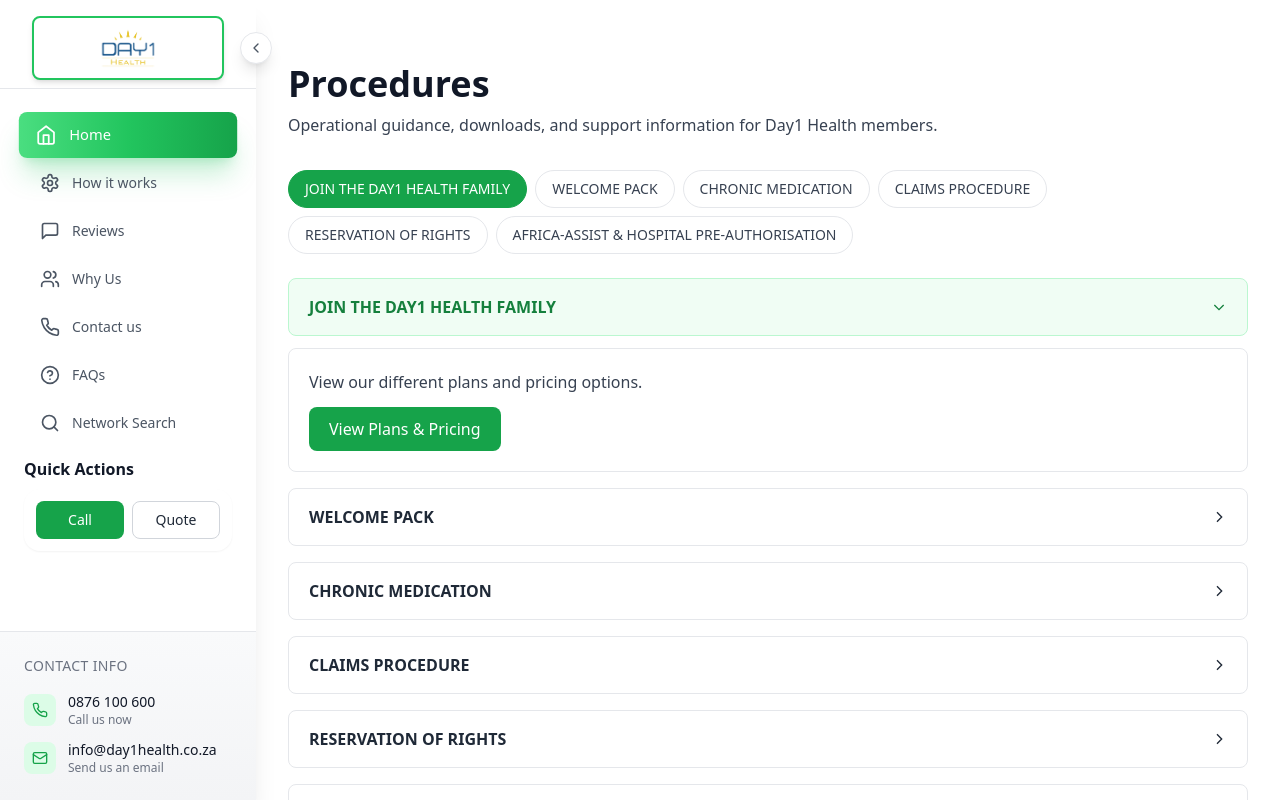
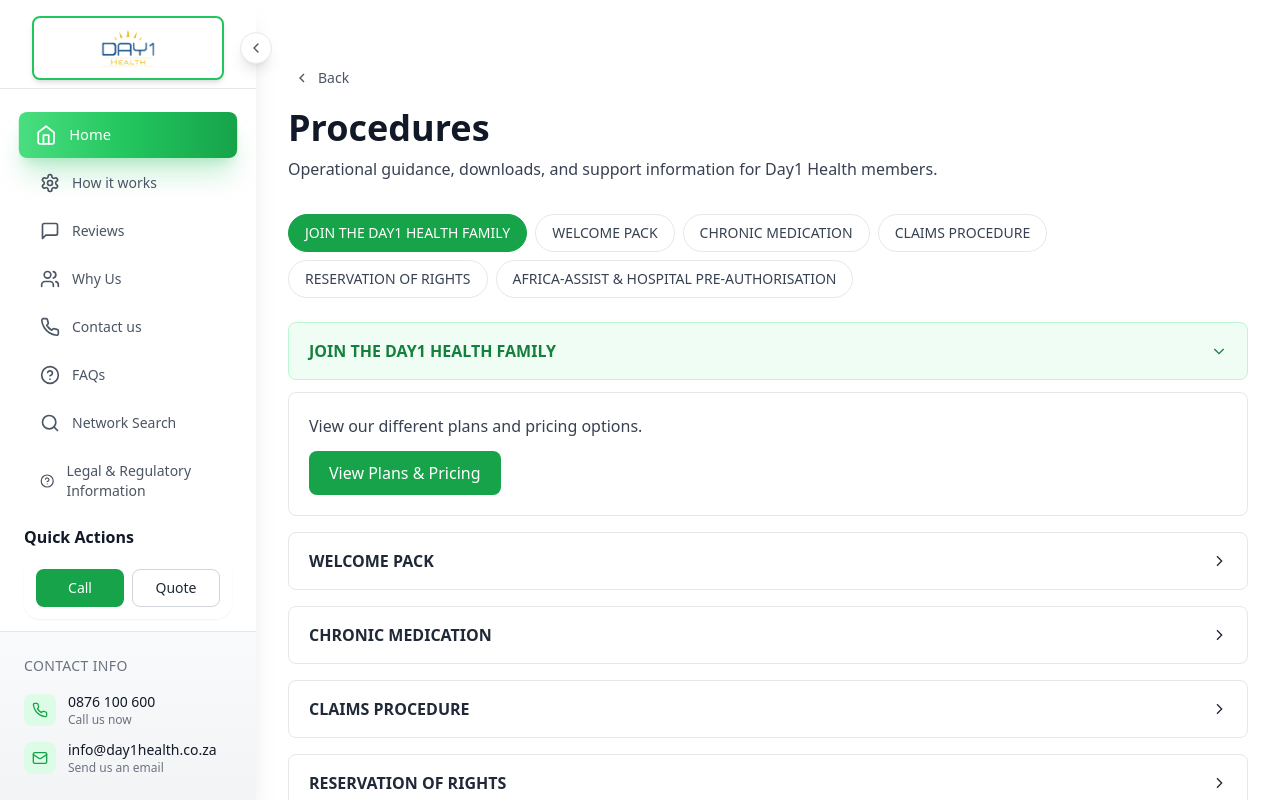
Before and after one commit to TheoDuToit1/day1health, a React (Vite) app: page /procedures in a window 1280 px wide. Shown: the top 800 px of the page. Built offline with nearby package versions, Linux system fonts and the light colour scheme.

Commit message:
changed a lot

```diff
--- a/src/components/Header.tsx
+++ b/src/components/Header.tsx
@@ -47,6 +47,7 @@ const Header: React.FC<HeaderProps> = ({ activeSection, onNavigate, isSidebarCol
     { id: 'contact', label: 'Contact us', icon: Phone },
     { id: 'faqs', label: 'FAQs', icon: HelpCircle },
     { id: 'network-search', label: 'Network Search', icon: Search },
+    { id: 'legal', label: 'Legal & Regulatory Information', icon: HelpCircle },
   ];
 
   useEffect(() => {
@@ -203,6 +204,28 @@ const Header: React.FC<HeaderProps> = ({ activeSection, onNavigate, isSidebarCol
                         ))}
                       </ul>
                     </div>
+                  </li>
+                );
+              }
+              if (item.id === 'legal') {
+                return (
+                  <li key={item.id}>
+                    <a
+                      href="/regulatory-information"
+                      className={baseClasses}
+                      style={{
+                        transition: '0.5s cubic-bezier(0.4, 0, 0.2, 1), transform 0.3s cubic-bezier(0.34, 1.56, 0.64, 1)'
+                      }}
+                    >
+                      <item.icon className={`transition-all duration-500 ease-in-out transform w-5 h-5 ${
+                        isActive ? 'text-white' : 'group-hover:scale-110'
+                      }`} />
+                      {!isSidebarCollapsed && (
+                        <span className="font-medium text-sm transition-all duration-500 ease-in-out">
+                          {item.label}
+                        </span>
+                      )}
+                    </a>
                   </li>
                 );
               }
--- a/src/components/ProceduresPage.tsx
+++ b/src/components/ProceduresPage.tsx
@@ -213,6 +213,28 @@ function ProceduresPage() {
             <section className={`transition-colors duration-300 ${isDark ? 'bg-gray-950' : 'bg-white'}`}>
               <div className="max-w-5xl mx-auto px-4 sm:px-6 lg:px-8 py-16">
                 <header className="mb-8">
+                  {/* Back button */}
+                  <button
+                    type="button"
+                    onClick={() => navigate(-1)}
+                    className={`inline-flex items-center gap-2 text-sm mb-4 focus:outline-none focus-visible:ring-2 focus-visible:ring-emerald-400 rounded-md px-1.5 py-1 transition-colors ${
+                      isDark ? 'text-gray-300 hover:text-white' : 'text-gray-600 hover:text-gray-900'
+                    }`}
+                    aria-label="Go back"
+                  >
+                    <svg
+                      xmlns="http://www.w3.org/2000/svg"
+                      viewBox="0 0 24 24"
+                      fill="none"
+                      stroke="currentColor"
+                      strokeWidth="2"
+                      className="w-4 h-4"
+                      aria-hidden="true"
+                    >
+                      <path d="M15 18l-6-6 6-6" />
+                    </svg>
+                    Back
+                  </button>
                   <h1 className={`text-3xl sm:text-4xl font-bold ${isDark ? 'text-white' : 'text-gray-900'} mb-2`}>
                     Procedures
                   </h1>
```
